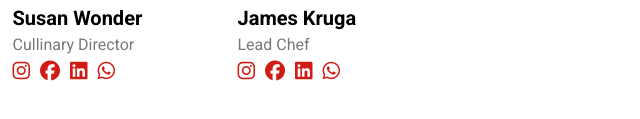
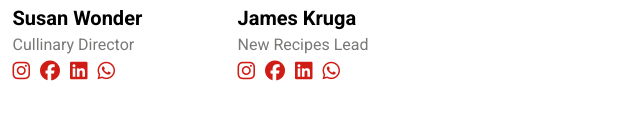
Before and after one commit to FrancisMurayaDev/Sarova-Eateries-Landing-Page, a website built with Vite: page index.html in a window 1280 px wide. Shown: the part 3332-3451 px from the top of the page, 640-1280 px from the left. Built offline with nearby package versions, Linux system fonts and the light colour scheme; a web font is replaced by a local one.

Commit message:
build chefs section

```diff
--- a/index.html
+++ b/index.html
@@ -383,7 +383,7 @@
           <img src="./src/images/chef-4.jpg" alt="chef">
           <h4 class="chef-name">James Kruga</h4>
           <p class="chef-description-role">
-            Lead Chef
+            New Recipes Lead
           </p>
           <ol class="social-links">
 
```
